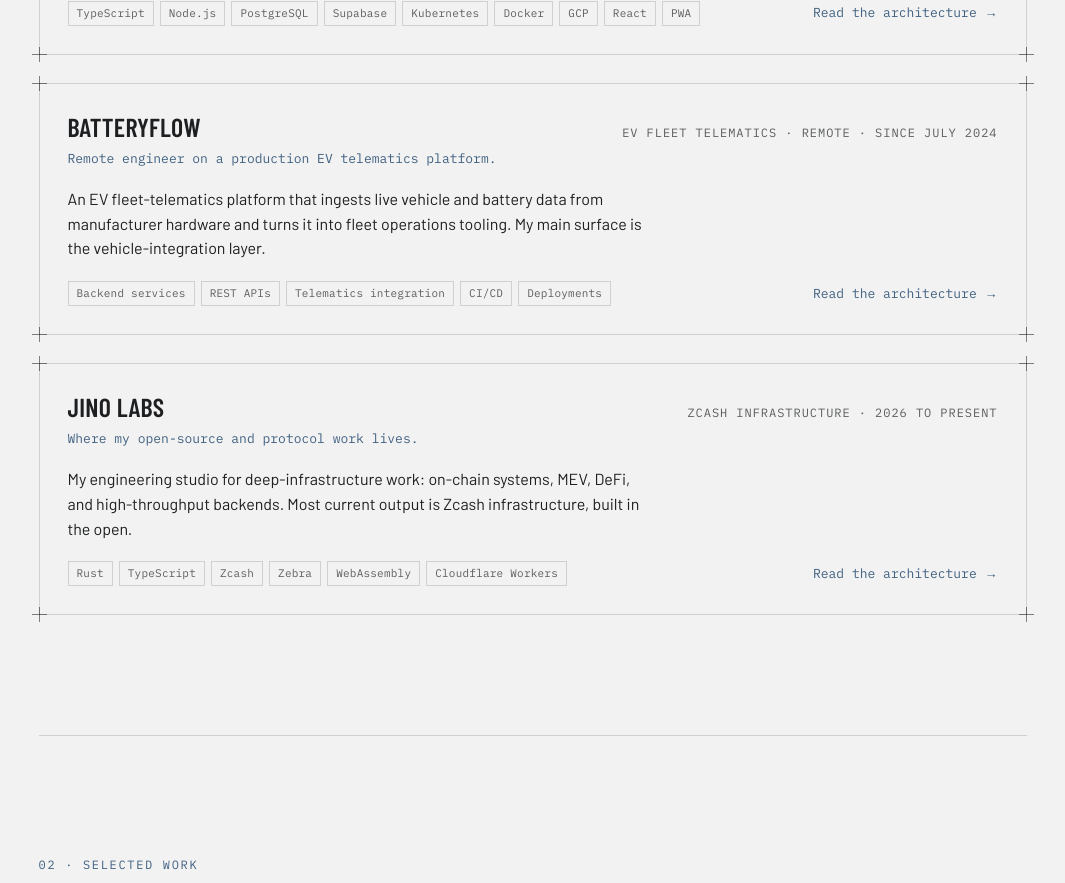
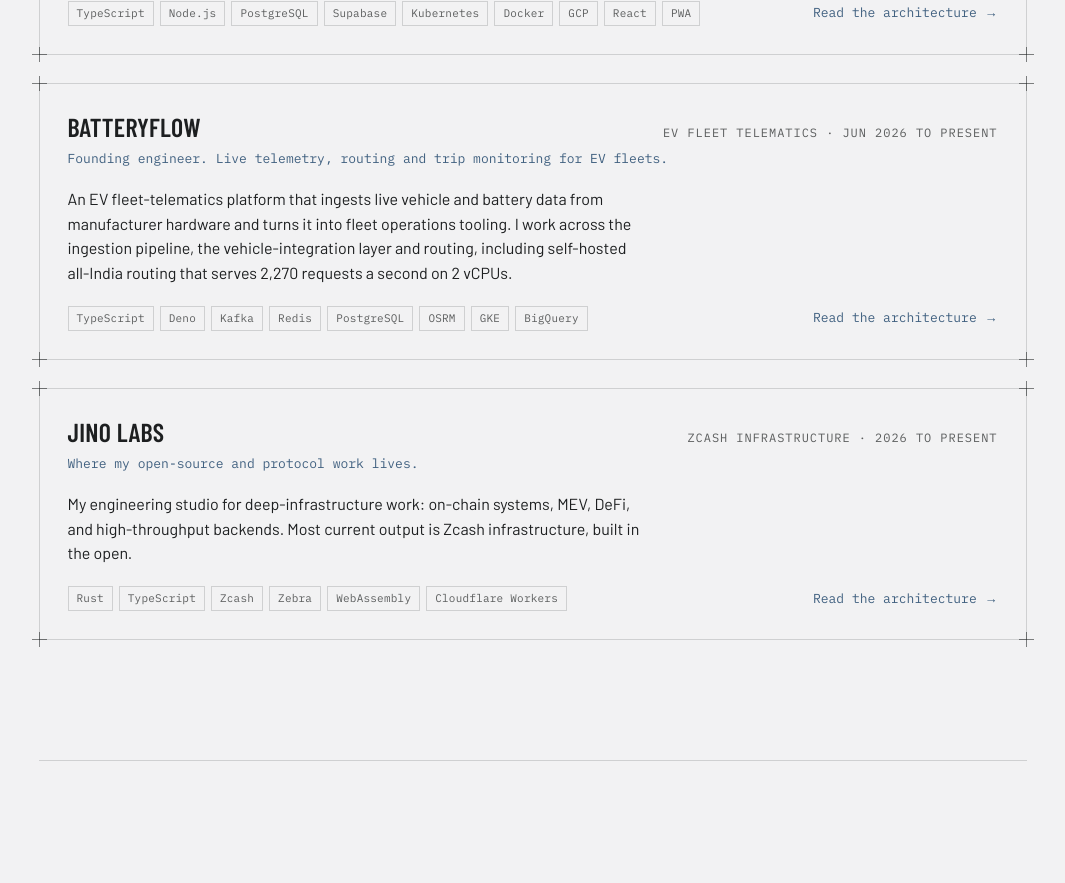
Before and after one commit to CodeMongerrr/joshionchain, a Next.js app: page / in a window 1280 px wide. Shown: the part 1280-2163 px from the top of the page, without its empty margins (100-1165 px from the left). Built offline with nearby package versions, Linux system fonts and the light colour scheme; no server answers.

Commit message:
Site: BatteryFlow as founding engineer since Jun 2026, add routing and trip platform work

```diff
--- a/src/data/systems.ts
+++ b/src/data/systems.ts
@@ -4,10 +4,10 @@
  * `summary` is what the home page shows; `body` is the long form that only the
  * detail page renders. That split is what keeps the overview spacious.
  *
- * Confidentiality: BharatTruck and BatteryFlow copy describes architecture and
- * technology only. No product mechanics, business logic, pricing, customer
- * names, internal metrics, or roadmap. No OEM or vehicle brand is ever named.
- * No role titles appear on any system.
+ * Confidentiality: BharatTruck and BatteryFlow copy describes architecture,
+ * technology and benchmarks of open-source components only. No product
+ * mechanics, business logic, pricing, customer names, internal business
+ * metrics, or roadmap. No OEM or vehicle brand is ever named.
  */
 
 export type SubItem = {
@@ -75,26 +75,31 @@
     slug: "batteryflow",
     name: "BatteryFlow",
     domain: "EV fleet telematics",
-    period: "Remote · since July 2024",
-    context: "Remote engineer on a production EV telematics platform.",
+    period: "Jun 2026 to present",
+    context:
+      "Founding engineer. Live telemetry, routing and trip monitoring for EV fleets.",
     summary:
-      "An EV fleet-telematics platform that ingests live vehicle and battery data from manufacturer hardware and turns it into fleet operations tooling. My main surface is the vehicle-integration layer.",
+      "An EV fleet-telematics platform that ingests live vehicle and battery data from manufacturer hardware and turns it into fleet operations tooling. I work across the ingestion pipeline, the vehicle-integration layer and routing, including self-hosted all-India routing that serves 2,270 requests a second on 2 vCPUs.",
     body: [
       "BatteryFlow is an EV fleet-telematics platform: it ingests live vehicle and battery data from manufacturer hardware and turns it into fleet operations tooling.",
       "My main engineering surface is the vehicle-integration layer, a telematics-provider integration that normalizes data and command handling across different EV manufacturers' hardware, where the same logical command maps to different control behavior depending on the vehicle platform.",
+      "The work I am proudest of so far: self-hosted all-India routing on OSRM, serving 2,270 requests a second on 2 vCPUs at a 4 ms median for about $30 a month; a trip-monitoring platform with corridor deviation, ETAs and alerts, guarded by a 106,751-case differential test; and a test rig that replays millions of packets through the deployed code, so a fix is proven at fleet scale before it ships.",
       "The role is deliberately broad. I work across the backend rather than owning one service, handle deployments and the release path, and build features end to end. I also work outside engineering, on the business side and on customer onboarding, so I see how the product actually lands with fleet operators, not only how it's built.",
     ],
     tags: [
-      "Backend services",
-      "REST APIs",
-      "Telematics integration",
-      "CI/CD",
-      "Deployments",
+      "TypeScript",
+      "Deno",
+      "Kafka",
+      "Redis",
+      "PostgreSQL",
+      "OSRM",
+      "GKE",
+      "BigQuery",
     ],
     diagram: "batteryflow-integration",
-    seoTitle: "BatteryFlow: EV fleet telematics and vehicle integration",
+    seoTitle: "BatteryFlow: EV fleet telematics, routing and vehicle integration",
     seoDescription:
-      "An EV fleet-telematics platform ingesting live vehicle and battery data from manufacturer hardware. Vehicle-integration layer normalizing data and command handling across EV platforms.",
+      "An EV fleet-telematics platform ingesting live vehicle and battery data from manufacturer hardware. Vehicle integrations, trip monitoring, and self-hosted all-India routing at 2,270 requests a second on 2 vCPUs.",
   },
   {
     slug: "jino-labs",
```
